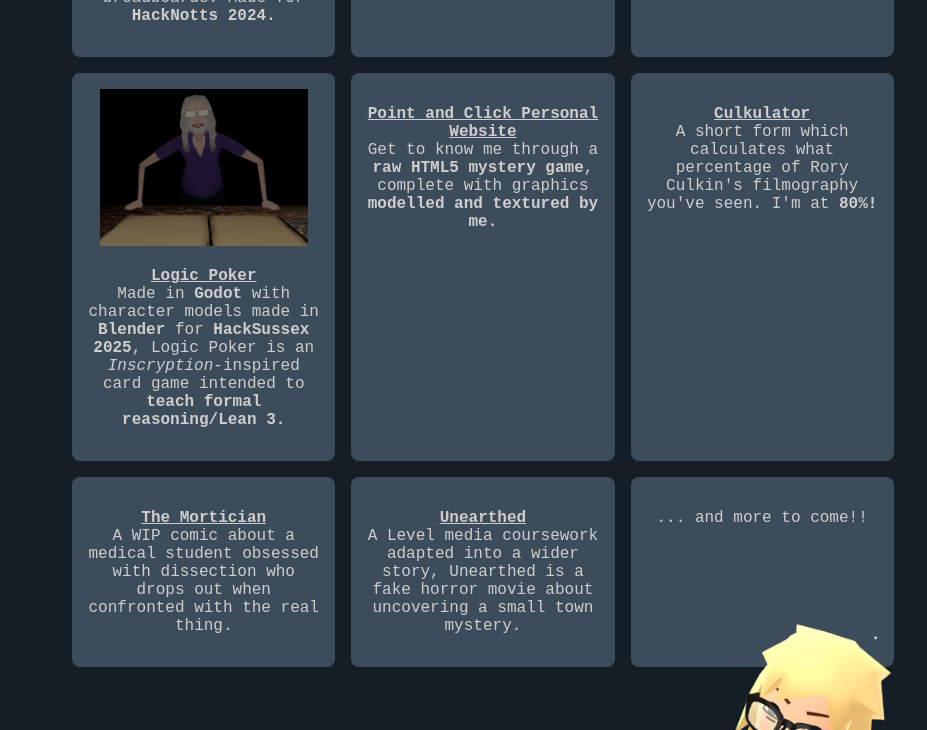
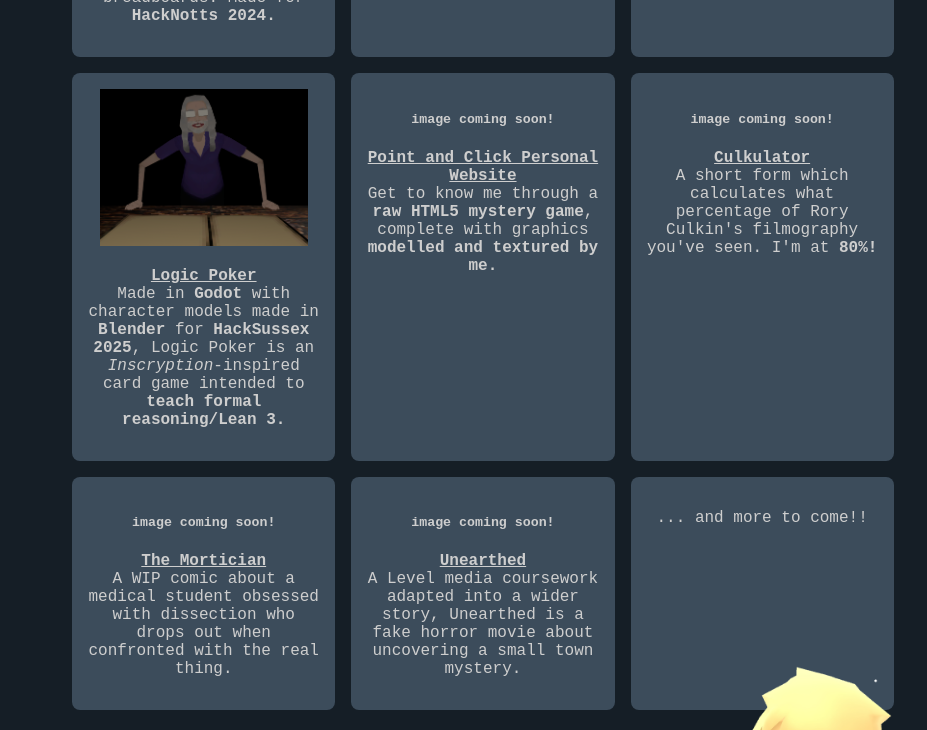
Before and after one commit to treeinsect/treeinsect.github.io, a plain HTML site: page portfolio.html in a window 1280 px wide. Shown: the part 665-1395 px from the top of the page, 353-1280 px from the left. Drawn offline with Linux system fonts and the light colour scheme.

Commit message:
added image placeholders

```diff
--- a/portfolio.html
+++ b/portfolio.html
@@ -117,6 +117,7 @@
                 </div>
 
                 <div class = "project" data-tags = "game 3d art">
+                    <h5> image coming soon!</h6>
                     <p>
                         <b><u>Point and Click Personal Website</u></b>
                         <br>
@@ -125,6 +126,7 @@
                 </div>
 
                 <div class = "project" data-tags = "">
+                    <h5> image coming soon!</h6>
                     <p>
                         <b><u>Culkulator</u></b>
                         <br>
@@ -133,6 +135,7 @@
                 </div>
 
                 <div class = "project" data-tags = "art">
+                    <h5> image coming soon!</h6>
                     <p>
                         <b><u>The Mortician</u></b>
                         <br>
@@ -141,6 +144,7 @@
                 </div>
 
                 <div class = "project" data-tags = "art">
+                    <h5> image coming soon!</h6>
                     <p>
                         <b><u>Unearthed</u></b>
                         <br>
```
